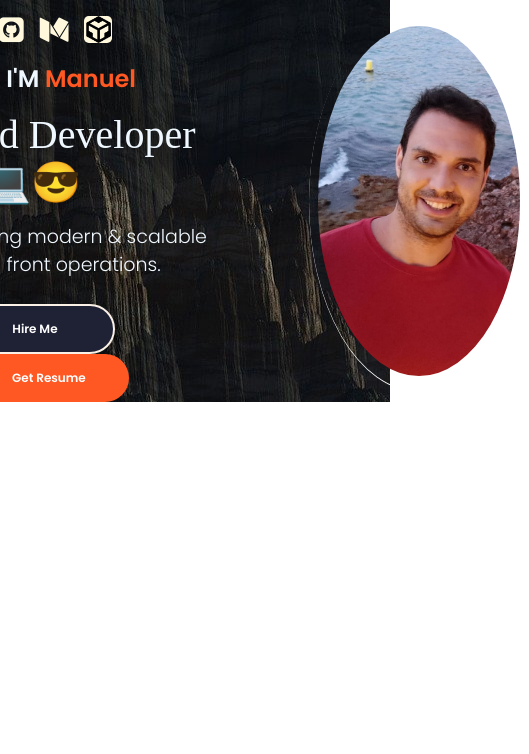
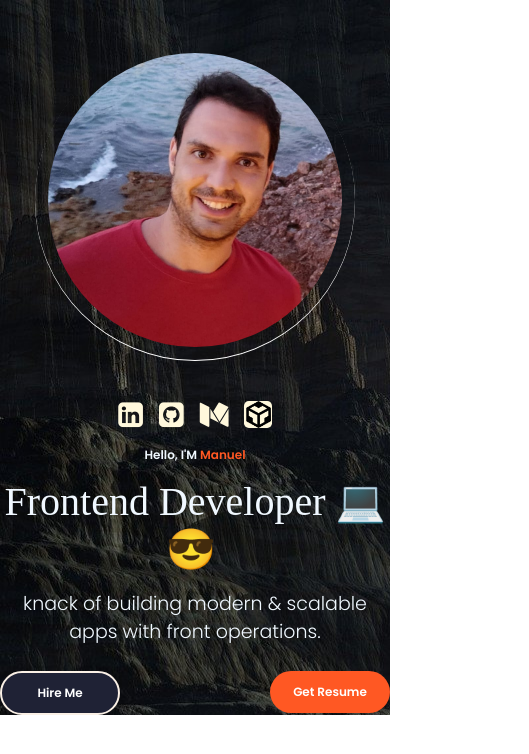
Before and after one commit to ManuelVillarVitoria/react-node-portfolio, a React (Create React App) app in the folder client/: page / in a window 390 px wide. Shown: the top 754 px of the page, 529 px wide, since content can reach past the window. Built offline with nearby package versions, Linux system fonts and the light colour scheme; a web font is replaced by a local one.

Commit message:
making responsive the profile

```diff
--- a/client/src/App.js
+++ b/client/src/App.js
@@ -1,5 +1,5 @@
-import './App.css';
-import Profile from './PortfolioContainer/Home/Profile';
+import "./App.css";
+import Profile from "./PortfolioContainer/Home/Profile";
 
 function App() {
   return (
--- a/client/src/PortfolioContainer/Home/Profile.css
+++ b/client/src/PortfolioContainer/Home/Profile.css
@@ -25,19 +25,19 @@
   font-size: 40px;
   font-family: "cursive";
 }
-.primary-text{
+.primary-text {
   color: (--white);
 }
-.highlighted-text{
-    color: var( --dark-orange);
+.highlighted-text {
+  color: var(--dark-orange);
 }
-.profile-role-tagline{
+.profile-role-tagline {
   font-size: 19px;
   margin: 5px 0 0 0;
-    font-family: "Poppins Light"
+  font-family: "Poppins Light";
 }
 .profile-options .highlighted-btn {
-    margin: 0 0 0 28px
+  margin: 0 0 0 28px;
 }
 .profile-options .highlighted-btn:hover {
   margin: 0 0 0 28px;
@@ -67,7 +67,7 @@
   transform: scale(1.07);
   transition: 1s ease-out;
 }
-.colz-icon .fa{
+.colz-icon .fa {
   border-radius: 0.5rem;
   padding: 16px;
   padding-left: 0px;
@@ -82,3 +82,63 @@
   margin-bottom: 13px;
   border-radius: 0.3rem;
 }
+
+@media screen and (max-width: 1110px) {
+  .profile-picture {
+    margin: 0 0px 0 80px;
+  }
+  .profile-details-name {
+    font-size: 12px;
+  }
+  .profile-details-role .primary-text {
+    font-size: 12px;
+  }
+  .profile-options .btn {
+    width: 120px;
+    padding: 11px 0;
+    z-index: 700;
+  }
+}
+
+@media screen and (max-width: 910px) {
+  .profile-picture {
+    height: 320px;
+    width: 320px;
+    margin: 0 0 0 4px;
+  }
+}
+
+@media screen and (max-width: 810px) {
+  .profile-picture {
+    margin: 0 !important;
+  }
+  .profile-parent {
+    flex-direction: column-reverse;
+    margin: 40px 0 0 0;
+  }
+  .profile-options {
+    display: flex;
+    justify-content: space-between;
+  }
+  .profile-details {
+    margin: 25px 0 0;
+  }
+  .profile-options .highlighted-btn {
+    margin: 0 !important;
+  }
+  .profile-options,
+  .profile-details-role {
+    text-align: center;
+  }
+}
+
+@media screen and (max-width: 375px) {
+  .profile-picture {
+    height: 275px;
+    width: 275px;
+    margin-top: -90px;
+  }
+  .profile-details {
+    width: 90%;
+  }
+}
```
Also changed, not shown: client/src/PortfolioContainer/Home/Profile.js (+19 -4 lines). Lines whose indentation alone changed are shown as unchanged.
